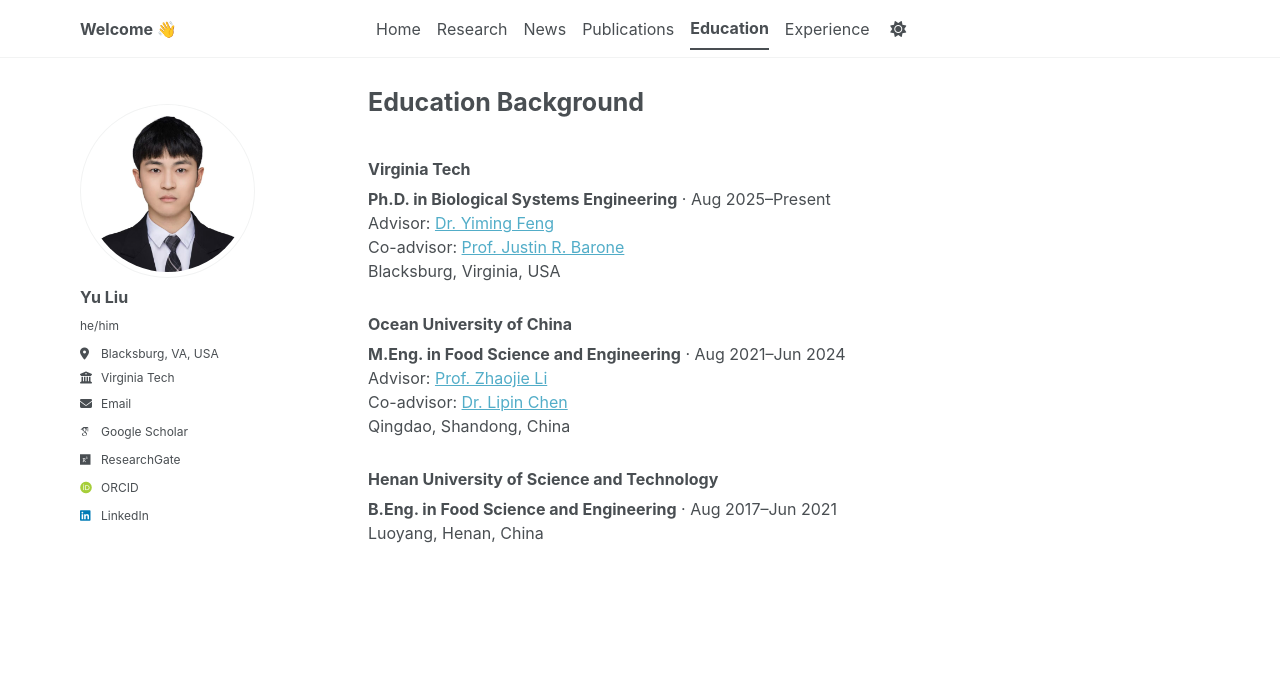
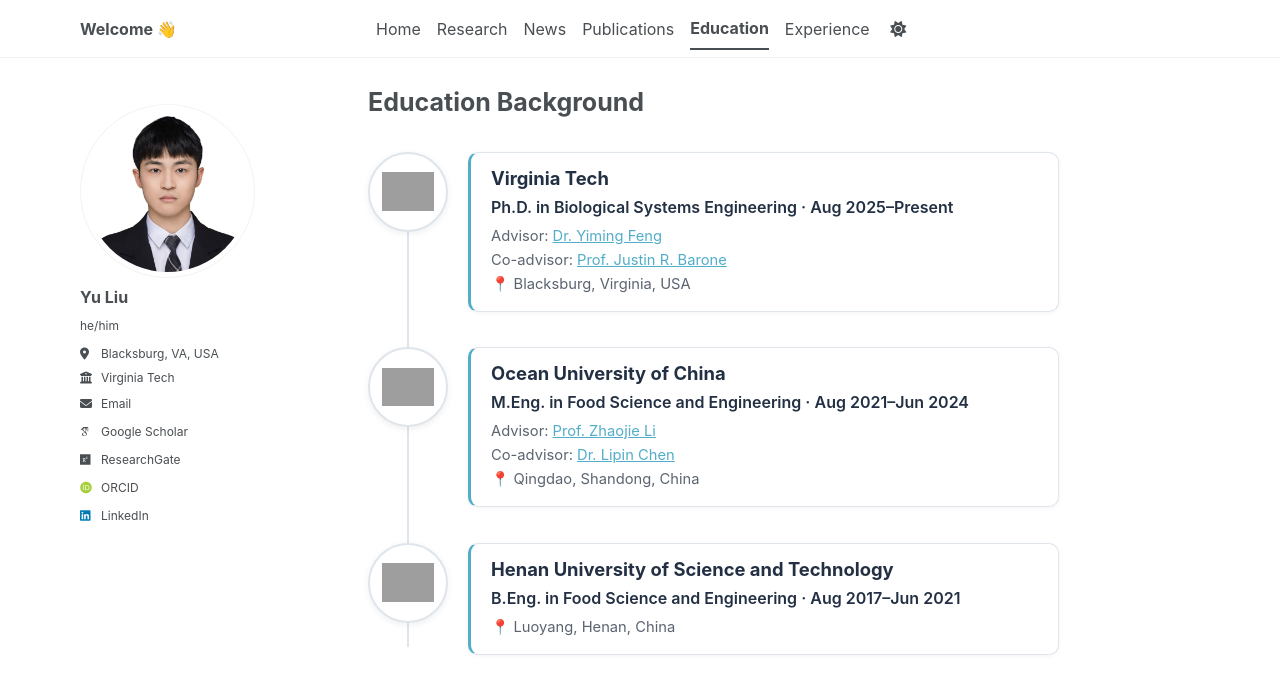
Before and after one commit to yuliu0322/yuliu0322.github.io, a Jekyll site: the page built from _pages/education.md, in a window 1280 px wide. Shown: the top 694 px of the page. Built offline with Jekyll 4.4.1, drawn with Linux system fonts in a browser that asks for light colours; some web fonts are replaced; a script bundle is joined from its source files by our own code; library files that are not in the unit come from our copies; part of the change alters nothing that is shown; grey boxes are pictures that could not be loaded.

Commit message:
Update education.md

```diff
--- a/_pages/education.md
+++ b/_pages/education.md
@@ -4,18 +4,134 @@ permalink: /education/
 author_profile: true
 ---
 
-### Virginia Tech
-**Ph.D. in Biological Systems Engineering** · Aug 2025–Present
-Advisor: [Dr. Yiming Feng](https://www.bse.vt.edu/about/people/faculty/yiming-feng.html)
-Co-advisor: [Prof. Justin R. Barone](https://www.bse.vt.edu/about/people/faculty/justin-barone.html)
-Blacksburg, Virginia, USA
+<style>
+:root {
+  --edu-blue: #52adc8;
+  --edu-dark: #233044;
+  --edu-gold: #d9a557;
+  --edu-border: #dfe5eb;
+  --edu-muted: #5b6470;
+}
 
-### Ocean University of China
-**M.Eng. in Food Science and Engineering** · Aug 2021–Jun 2024
-Advisor: [Prof. Zhaojie Li](https://cfse.ouc.edu.cn/2014/0108/c19355a291400/page.htm)
-Co-advisor: [Dr. Lipin Chen](https://foodsci.hainanu.edu.cn/info/1232/11384.htm)
-Qingdao, Shandong, China
+.edu-timeline {
+  position: relative;
+  margin: 1.5em 0;
+}
+.edu-timeline::before {
+  content: '';
+  position: absolute;
+  left: 39px;
+  top: 8px;
+  bottom: 8px;
+  width: 2px;
+  background: var(--edu-border);
+}
+.edu-item {
+  position: relative;
+  display: flex;
+  align-items: flex-start;
+  gap: 20px;
+  margin-bottom: 2.2em;
+}
+.edu-item:last-child {
+  margin-bottom: 0;
+}
+.edu-logo {
+  position: relative;
+  z-index: 1;
+  flex: 0 0 80px;
+  width: 80px;
+  height: 80px;
+  border-radius: 50%;
+  background: #fff;
+  border: 2px solid var(--edu-border);
+  display: flex;
+  align-items: center;
+  justify-content: center;
+  overflow: hidden;
+  box-shadow: 0 2px 6px rgba(35, 48, 68, 0.08);
+  transition: border-color 0.2s ease;
+}
+.edu-item:hover .edu-logo {
+  border-color: var(--edu-blue);
+}
+.edu-logo img {
+  max-width: 68%;
+  max-height: 68%;
+  object-fit: contain;
+}
+.edu-card {
+  flex: 1;
+  background: #fff;
+  border: 1px solid var(--edu-border);
+  border-left: 3px solid var(--edu-blue);
+  border-radius: 10px;
+  padding: 14px 20px;
+  box-shadow: 0 1px 4px rgba(35, 48, 68, 0.05);
+  transition: box-shadow 0.2s ease, transform 0.2s ease;
+}
+.edu-item:hover .edu-card {
+  box-shadow: 0 6px 18px rgba(35, 48, 68, 0.09);
+  transform: translateY(-1px);
+}
+.edu-card h3 {
+  margin: 0 0 6px 0;
+  font-size: 1.15em;
+  color: var(--edu-dark);
+}
+.edu-card .edu-degree {
+  font-weight: 600;
+  color: var(--edu-dark);
+  margin-bottom: 6px;
+}
+.edu-card .edu-meta {
+  color: var(--edu-muted);
+  font-size: 0.92em;
+  margin: 2px 0;
+  line-height: 1.5;
+}
+.edu-card .edu-meta a {
+  color: var(--edu-blue);
+}
+</style>
 
-### Henan University of Science and Technology
-**B.Eng. in Food Science and Engineering** · Aug 2017–Jun 2021
-Luoyang, Henan, China
+<div class="edu-timeline">
+
+  <div class="edu-item">
+    <div class="edu-logo">
+      <img src="/images/logos/vt.png" alt="Virginia Tech logo">
+    </div>
+    <div class="edu-card">
+      <h3>Virginia Tech</h3>
+      <div class="edu-degree">Ph.D. in Biological Systems Engineering · Aug 2025–Present</div>
+      <div class="edu-meta">Advisor: <a href="https://www.bse.vt.edu/about/people/faculty/yiming-feng.html">Dr. Yiming Feng</a></div>
+      <div class="edu-meta">Co-advisor: <a href="https://www.bse.vt.edu/about/people/faculty/justin-barone.html">Prof. Justin R. Barone</a></div>
+      <div class="edu-meta">📍 Blacksburg, Virginia, USA</div>
+    </div>
+  </div>
+
+  <div class="edu-item">
+    <div class="edu-logo">
+      <img src="/images/logos/ouc.png" alt="Ocean University of China logo">
+    </div>
+    <div class="edu-card">
+      <h3>Ocean University of China</h3>
+      <div class="edu-degree">M.Eng. in Food Science and Engineering · Aug 2021–Jun 2024</div>
+      <div class="edu-meta">Advisor: <a href="https://cfse.ouc.edu.cn/2014/0108/c19355a291400/page.htm">Prof. Zhaojie Li</a></div>
+      <div class="edu-meta">Co-advisor: <a href="https://foodsci.hainanu.edu.cn/info/1232/11384.htm">Dr. Lipin Chen</a></div>
+      <div class="edu-meta">📍 Qingdao, Shandong, China</div>
+    </div>
+  </div>
+
+  <div class="edu-item">
+    <div class="edu-logo">
+      <img src="/images/logos/haust.png" alt="Henan University of Science and Technology logo">
+    </div>
+    <div class="edu-card">
+      <h3>Henan University of Science and Technology</h3>
+      <div class="edu-degree">B.Eng. in Food Science and Engineering · Aug 2017–Jun 2021</div>
+      <div class="edu-meta">📍 Luoyang, Henan, China</div>
+    </div>
+  </div>
+
+</div>
```
